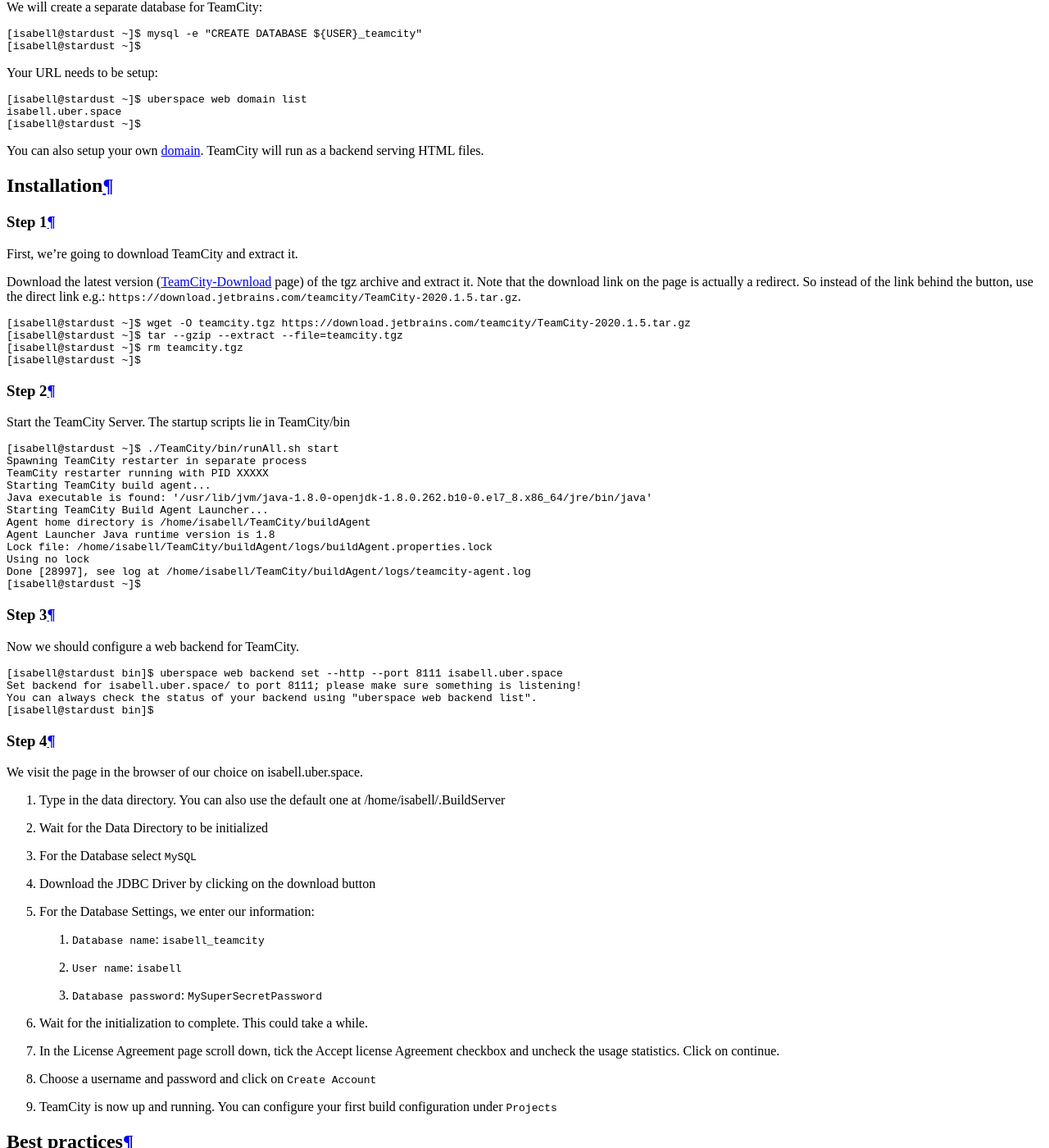
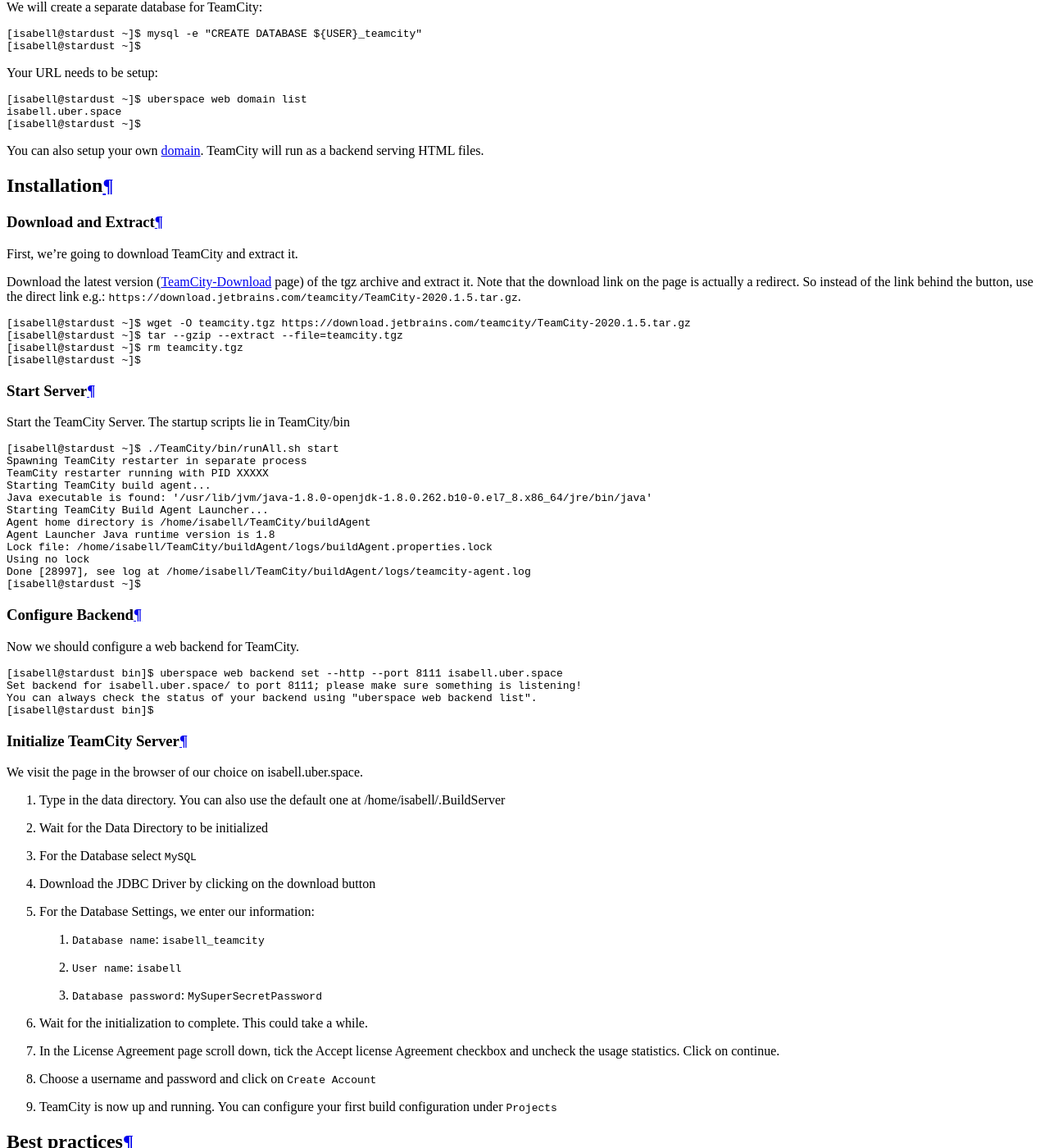
Before and after one commit to Uberspace/lab, a Sphinx documentation site: the page built from source/guide_teamcity.rst, in a window 1280 px wide and 1400 px high, scrolled down 4473 px. Shown: the whole window at 82% size. Built offline with Sphinx 7.4.7 and the Read the Docs theme 2.0.0, drawn with Linux system fonts in a browser that asks for light colours.

Commit message:
[TeamCity] naming steps

```diff
--- a/source/guide_teamcity.rst
+++ b/source/guide_teamcity.rst
@@ -72,7 +72,7 @@
 Installation
 ============
 
-Step 1
+Download and Extract
 ------
 First, we're going to download TeamCity and extract it.
 
@@ -85,7 +85,7 @@
  [isabell@stardust ~]$ rm teamcity.tgz
  [isabell@stardust ~]$
 
-Step 2
+Start Server
 ------
 Start the TeamCity Server. The startup scripts lie in TeamCity/bin
 
@@ -104,7 +104,7 @@
  Done [28997], see log at /home/isabell/TeamCity/buildAgent/logs/teamcity-agent.log
  [isabell@stardust ~]$
 
-Step 3
+Configure Backend
 ------
 Now we should configure a web backend for TeamCity.
 
@@ -116,7 +116,7 @@
  [isabell@stardust bin]$
 
 
-Step 4
+Initialize TeamCity Server
 ------
 We visit the page in the browser of our choice on isabell.uber.space.
 
```
